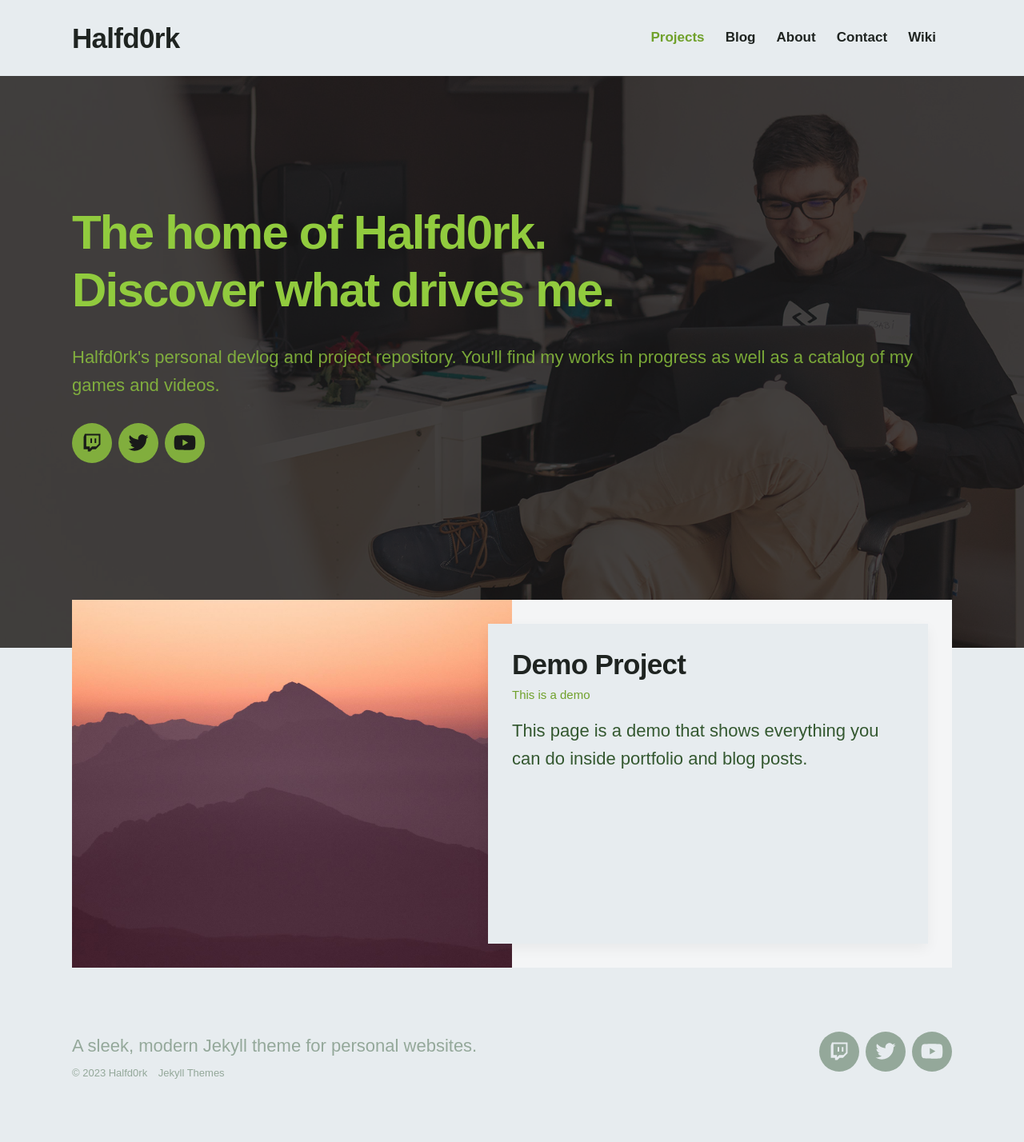
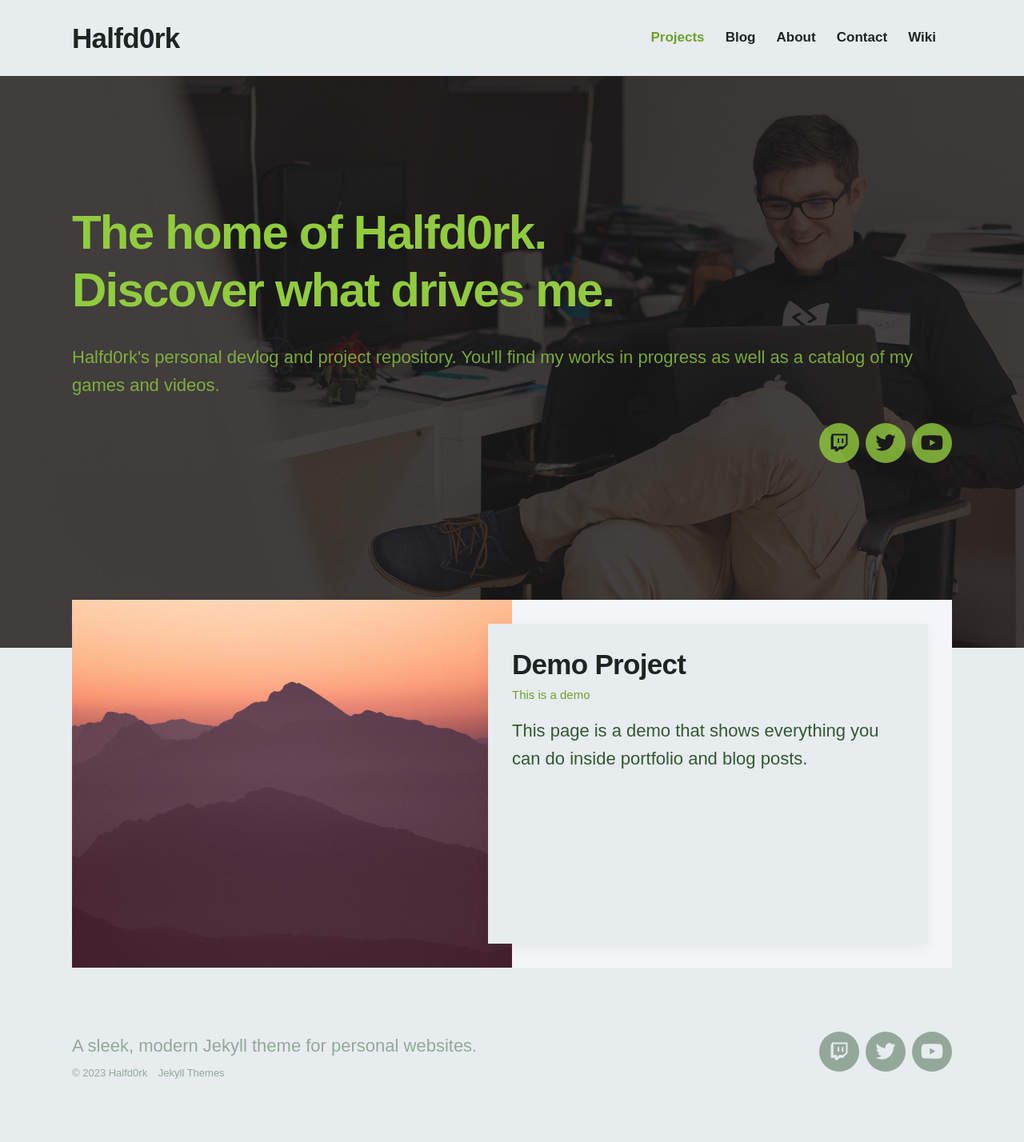
Before and after one commit to halfd0rk/halfd0rk.github.io, a Jekyll site: the page built from index.html, in a window 1280 px wide. Shown: the whole page at 80% size. Built offline with Jekyll 4.4.1, drawn with Linux system fonts in a browser that asks for light colours; nearby versions of some CDN libraries; some web fonts are replaced.

Commit message:
float right

```diff
--- a/_sass/_includes/_socials.scss
+++ b/_sass/_includes/_socials.scss
@@ -14,10 +14,9 @@
 	padding: 0;
 }
 
-@media (max-width: 1024px) {
+@media (max-width: 1280px) {
 	.socials {
-	  text-align: right;
-	  /*float:right;*/
+		float:right;
 	}
   }
 
```
